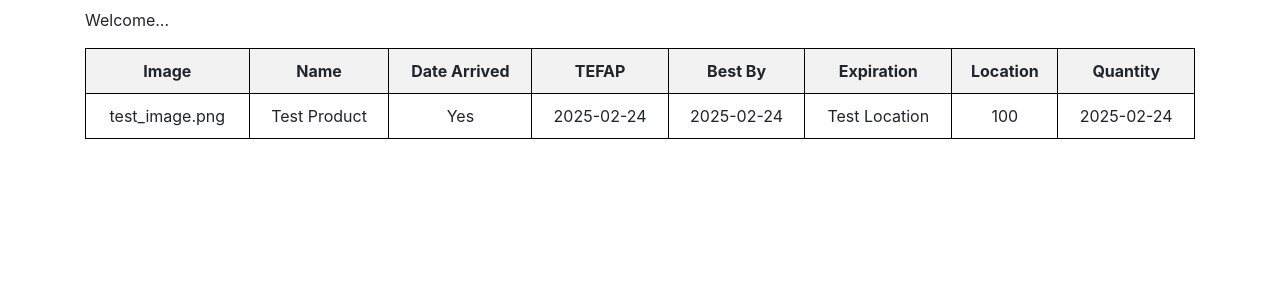
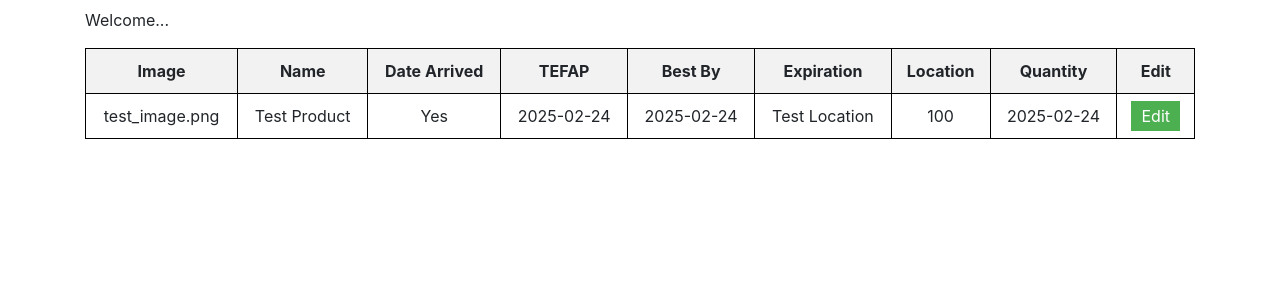
Before and after one commit to azamora96/Mountaineer-Marketplace-Inventory, a Flask app: page / in a window 1280 px wide. Shown: the part 104-404 px from the top of the page. Run offline with Flask 3, Linux system fonts and the light colour scheme; data comes from the database, SQL or seed files in the repository; some libraries are stand-ins or nearby versions.

Commit message:
edit button + redirect

```diff
--- a/website/templates/home.html
+++ b/website/templates/home.html
@@ -18,6 +18,17 @@
             }
             th {
                 background-color: #f2f2f2;
+            }
+            .edit-button {
+                background-color: #4CAF50;
+                color: white;
+                padding: 5px 10px;
+                border: none;
+                cursor: pointer;
+                text-decoration: none;
+            }
+            .edit-button:hover {
+                background-color: #45a049;
             }
         </style>
     </head>
@@ -42,6 +53,7 @@
                         <th>Expiration</th>
                         <th>Location</th>
                         <th>Quantity</th>
+                        <th>Edit</th>
                     </tr>
                     {% for result in results %}
                     <tr>
@@ -53,6 +65,9 @@
                         <td> {{ result.location }} </td>
                         <td> {{ result.quantity }} </td>
                         <td> {{ result.date_arrived }} </td>
+                        <td>
+                            <a href="{{ url_for('views.edit') }}" class="edit-button">Edit</a>
+                        </td>
                     </tr>
                     {% endfor %}
                 </thead>
--- a/website/views.py
+++ b/website/views.py
@@ -31,3 +31,8 @@ def home():
     all_products = Products.query.all()
 
     return render_template("home.html", results=all_products)
+
+@views.route('/edit')
+def edit():
+
+    return render_template("edit.html")
```
Also changed, not shown: website/templates/edit.html (added).
